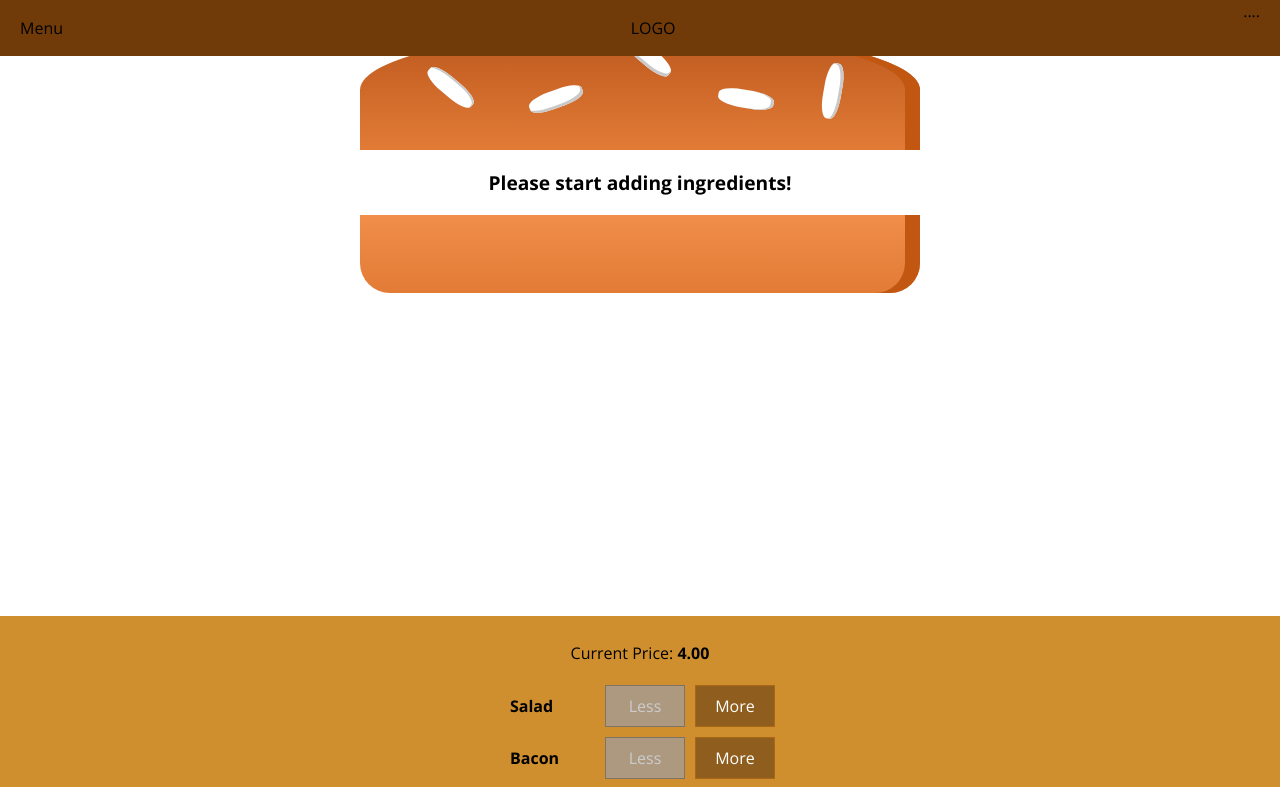
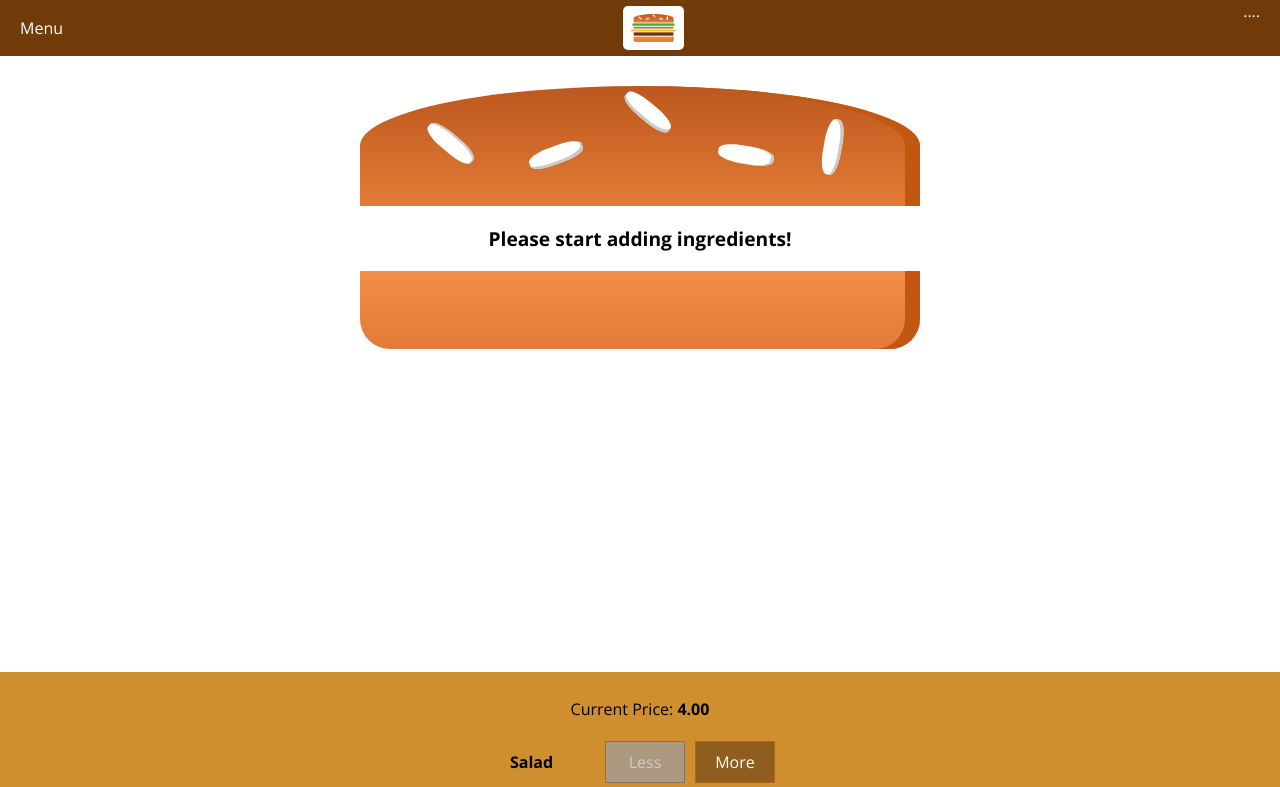
Before and after one commit to waqasnasir/burger-builder, a React app: page / in a window 1280 px wide. Shown: the top 787 px of the page. Built offline with nearby package versions, Linux system fonts and the light colour scheme.

Commit message:
added logo

```diff
--- a/src/components/Layout/Layout.module.css
+++ b/src/components/Layout/Layout.module.css
@@ -1,3 +1,3 @@
 .Content {
-  margin-top: 16px;
+  margin-top: 72px;
 }
--- /dev/null
+++ b/src/components/Logo/Logo.js
@@ -0,0 +1,10 @@
+import React from "react";
+import LogoImage from "../../assets/images/burger-logo.png";
+import classes from "./Logo.module.css";
+const Logo = () => (
+  <div className={classes.Logo}>
+    <img src={LogoImage} alt="Logo" />
+  </div>
+);
+
+export default Logo;
--- /dev/null
+++ b/src/components/Logo/Logo.module.css
@@ -0,0 +1,10 @@
+.Logo {
+  height: 80%;
+  background-color: white;
+  padding: 8px;
+  box-sizing: border-box;
+  border-radius: 5px;
+}
+.Logo img {
+  height: 100%;
+}
--- /dev/null
+++ b/src/components/Logo/index.js
@@ -0,0 +1 @@
+export { default } from "./Logo";
--- a/src/components/Navigation/Toolbar/Toolbar.js
+++ b/src/components/Navigation/Toolbar/Toolbar.js
@@ -1,10 +1,11 @@
 import React from "react";
-import classes from "Toolbar.module.css";
+import classes from "./Toolbar.module.css";
+import Logo from "../../Logo";
 
 const Toolbar = () => (
   <header className={classes.Toolbar}>
     <div>Menu</div>
-    <div>LOGO</div>
+    <Logo />
     <nav>....</nav>
   </header>
 );
--- a/src/components/Navigation/Toolbar/Toolbar.module.css
+++ b/src/components/Navigation/Toolbar/Toolbar.module.css
@@ -11,6 +11,7 @@
   background-color: #703b09;
   padding: 0 20px;
   box-sizing: border-box;
+  color: white;
 }
 
 .Toolbar nav {
```
Also changed, not shown: src/assets/images/burger-logo.png (added).
